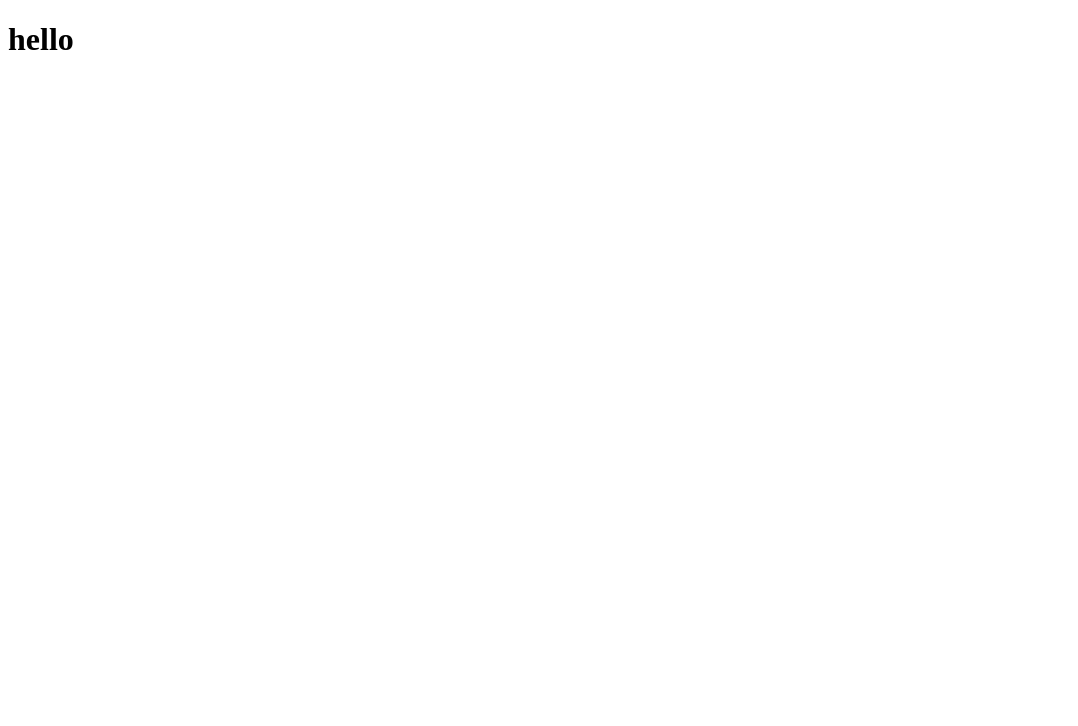
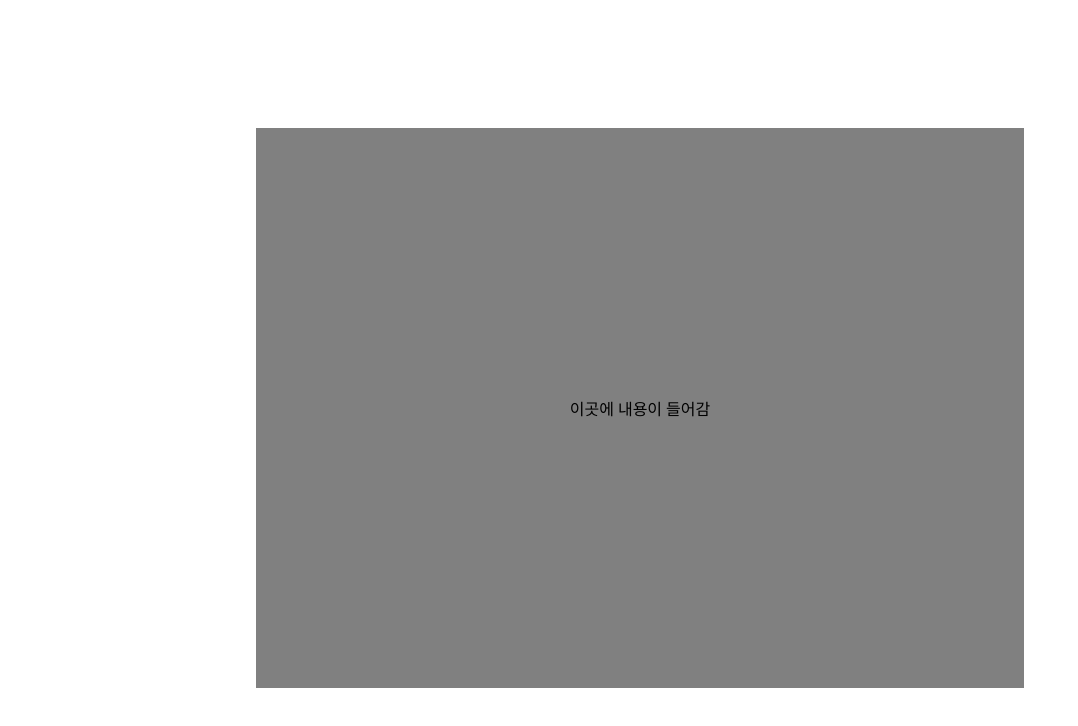
Before and after one commit to Gukbo/HansNote, a React (Vite) app: page / in a window 1280 px wide. Shown: the top 726 px of the page, without its empty margins (0-1078 px from the left). Built offline with nearby package versions, Linux system fonts and the light colour scheme.

Commit message:
flex로 mainContainer 설계

```diff
--- a/src/App.jsx
+++ b/src/App.jsx
@@ -1,8 +1,10 @@
+import MainContainer from "./components/MainContainer";
+
 function App() {
   return (
     <>
       <div className="App">
-        <h1>hello</h1>
+        <MainContainer />
       </div>
     </>
   );
--- /dev/null
+++ b/src/components/MainContainer.jsx
@@ -0,0 +1,9 @@
+import styles from "./MainContainer.module.css";
+
+export default function MainContainer() {
+  return (
+    <div className={styles.wrapper}>
+      <div className={styles.MainContainer}>이곳에 내용이 들어감</div>
+    </div>
+  );
+}
--- /dev/null
+++ b/src/components/MainContainer.module.css
@@ -0,0 +1,15 @@
+.wrapper {
+  width: 100%;
+  height: 100vh;
+  display: flex;
+  justify-content: center;
+  align-items: center;
+}
+.MainContainer {
+  display: flex;
+  width: 60vw;
+  height: 70vh;
+  background-color: gray;
+  justify-content: center;
+  align-items: center;
+}
```
